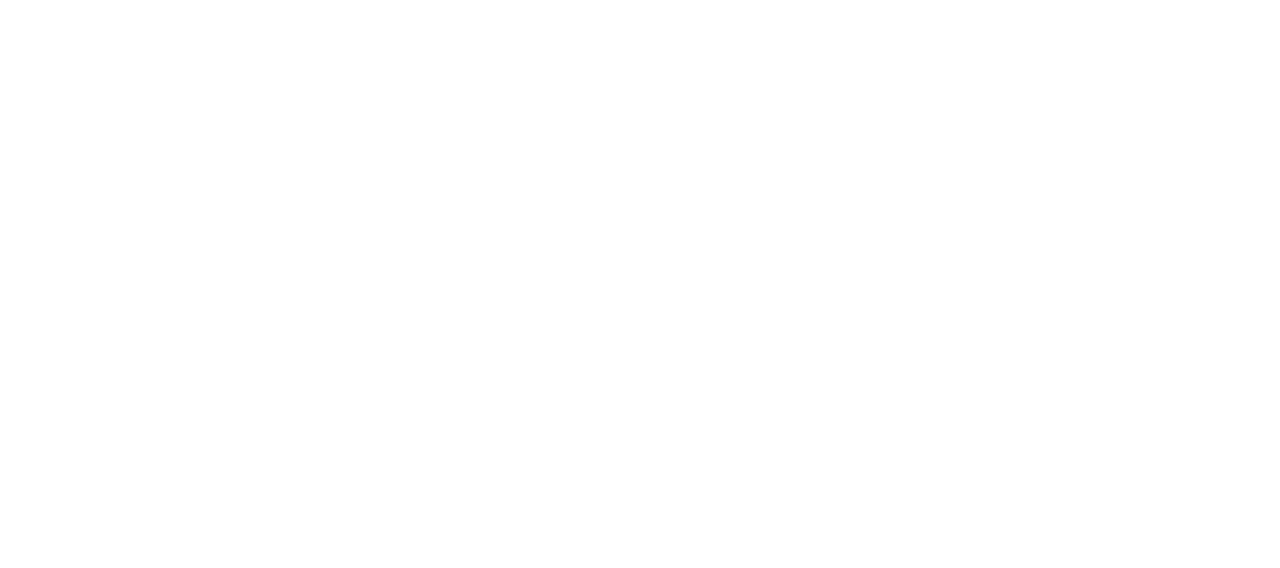
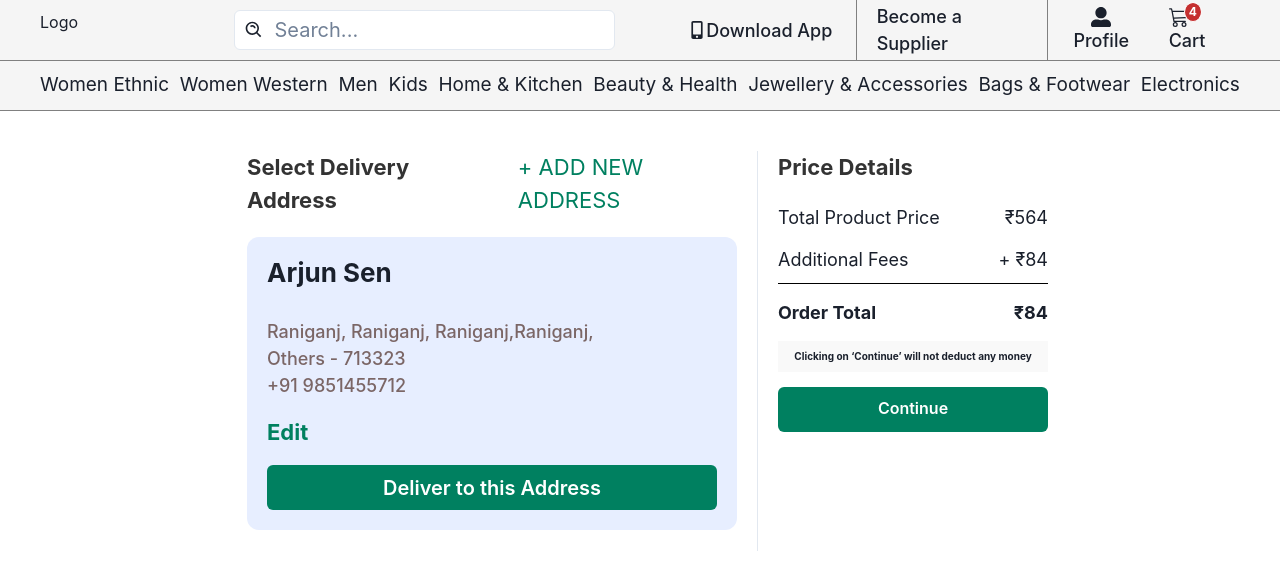
Before and after one commit to arjunsen1999/fashion-deal, a React (Create React App) app in the folder Front-End/: page /cart/address in a window 1280 px wide. Before the commit this address had no page. Shown: the top 568 px of the page. Built offline with nearby package versions, Linux system fonts and the light colour scheme.

Commit message:
address-page

```diff
--- a/Front-End/src/App.js
+++ b/Front-End/src/App.js
@@ -4,6 +4,7 @@
 import Login from "./pages/Login";
 import SellerHome from "./pages/Seller-Pages/SellerHome";
 import Cart from "./pages/Cart";
+import Address from "./pages/Address";
 
 function App() {
   return (
@@ -13,6 +14,7 @@
         <Route path="/userSignup" element = {<UserSignup />} />
         <Route path="/login" element = {<Login />} />
         <Route path="/cart" element = {<Cart />} />
+        <Route path="/cart/address" element = {<Address />} />
         <Route path="/seller" element = {<SellerHome />} />
       </Routes>
     </>
--- /dev/null
+++ b/Front-End/src/components/AddressComponents/EditDrawer.jsx
@@ -0,0 +1,109 @@
+import React from 'react'
+import {
+    Drawer,
+    DrawerOverlay,
+    DrawerContent,
+    Heading,
+    Input,
+  } from "@chakra-ui/react";
+  import {
+    Box,
+    Button,
+    CloseButton,
+    Image,
+    Select,
+    Text,
+    useDisclosure,
+  } from "@chakra-ui/react";
+  import { FiPhone } from 'react-icons/fi';
+  import {
+    FormControl,
+    FormLabel,
+    FormErrorMessage,
+    FormHelperText,
+  } from '@chakra-ui/react'
+  import {HiOutlineLocationMarker} from "react-icons/hi"
+
+export default function EditDrawer() {
+    const { isOpen, onOpen, onClose } = useDisclosure();
+    const btnRef = React.useRef();
+  return (
+    <>
+      <Heading as={"h1"} cursor={"pointer"} fontSize={"22px"} onClick={onOpen} color="#008060" mb="20px">Edit</Heading>
+
+      {/* ????????? Drawer */}
+      <Drawer
+        isOpen={isOpen}
+        placement="right"
+        onClose={onClose}
+        finalFocusRef={btnRef}
+        size={"lg"}
+        p="0px"
+      >
+        <DrawerOverlay />
+        <DrawerContent display={"flex"} flexDirection={"column"}>
+          <Box
+          position={"sticky"}
+          top={"0px"}
+            borderWidth="1px"
+            p="30px 20px"
+            display={"flex"}
+            alignItems={"center"}
+            justifyContent={"space-between"}
+          >
+            <Text fontSize={"20px"} fontWeight={"bold"}>
+            EDIT ADDRESS
+            </Text>
+            <Box onClick={onClose}>
+              <CloseButton
+                fontSize={"20px"}
+                fontWeight={"bold"}
+                _hover={{ bg: "white" }}
+              />
+            </Box>
+          </Box>
+
+          <Box borderTopWidth="1px" p="20px" h="440px"  overflowY={"scroll"}>
+
+
+
+            <Box  display={"flex"} alignItems={"center"} justifyContent={"flex-start"} mb="30px">
+                <Box mr="20px" color={"#008060"}><FiPhone fontSize={"24px"}/></Box>
+                <Box><Heading as="h3" fontSize={"24px"}>Contact Details</Heading></Box>
+            </Box>
+
+            <FormControl>
+            <Input variant='flushed' placeholder='Name' focusBorderColor={"#008060"} fontSize={"20px"} mb="20px"/>
+            <Input variant='flushed' placeholder='Phone Number' focusBorderColor={"#008060"} fontSize={"20px"} mb="40px"/>
+            <Box mb="40px" display={"flex"} alignItems={"center"} justifyContent={"flex-start"}>
+                <Box mr="20px" color={"#008060"}><HiOutlineLocationMarker fontSize={"24px"} /></Box>
+                <Box><Heading as="h3" fontSize={"24px"}>Address</Heading></Box>
+            </Box>
+            <Input variant='flushed' placeholder='House no./Building Name' focusBorderColor={"#008060"} fontSize={"20px"} mb="20px"/>
+            <Input variant='flushed' placeholder='Road Name/ Area/ Colony' focusBorderColor={"#008060"} fontSize={"20px"} mb="20px"/>
+            <Input variant='flushed' placeholder='Pincode' focusBorderColor={"#008060"} fontSize={"20px"} mb="20px"/>
+            <Box  display={"grid"} gridTemplateColumns={{base : "1fr", sm : "1fr 1fr"}} gap={"10px"}>
+            <Input variant='flushed' placeholder='City' focusBorderColor={"#008060"} fontSize={"20px"} mb="20px"/>
+            <Input variant='flushed' placeholder='State' focusBorderColor={"#008060"} fontSize={"20px"} mb="20px"/>
+            </Box>
+            <Input variant='flushed' placeholder='Nearby Location (optional)' focusBorderColor={"#008060"} fontSize={"20px"} mb="20px"/>
+
+            </FormControl>
+
+
+
+
+
+
+          </Box>
+
+          <Box mt="auto" p="20px" position={"fixed"} bottom="0px" w="100%" zIndex={10}>
+            <Button w="100%" fontSize={"20px"} h="50px" bg="#008060" color="white">
+                Save Address & Continue
+            </Button>
+          </Box>
+        </DrawerContent>
+      </Drawer>
+    </>
+  )
+}
--- a/Front-End/src/components/CartComponents/EditDrawer.jsx
+++ b/Front-End/src/components/CartComponents/EditDrawer.jsx
@@ -135,8 +135,9 @@
               w="100%"
               color={"white"}
               bg={
-                "linear-gradient(90deg, rgba(2,0,36,1) 0%, rgba(32,43,209,1) 98%, rgba(72,11,228,1) 100%)"
+                "#008060"
               }
+              h="45px"
               py="20px"
             >
               Continue
--- a/Front-End/src/components/CartComponents/PriceDetails.jsx
+++ b/Front-End/src/components/CartComponents/PriceDetails.jsx
@@ -26,7 +26,7 @@
               <Text fontSize={"10px"} textAlign={"center"} fontWeight={"bold"}>Clicking on ‘Continue’ will not deduct any money</Text>
              </Box>
              <Box mb="15px">
-              <Button w="100%" color={"white"} bg={"linear-gradient(90deg, rgba(2,0,36,1) 0%, rgba(32,43,209,1) 98%, rgba(72,11,228,1) 100%)"}>Continue</Button>
+              <Button w="100%" color={"white"} bg={"#008060"} h="45px">Continue</Button>
              </Box>
           </Box>
     </>
--- /dev/null
+++ b/Front-End/src/pages/Address.jsx
@@ -0,0 +1,62 @@
+import { Box, Button, Heading, Text } from '@chakra-ui/react'
+import React from 'react'
+import EditDrawer from '../components/AddressComponents/EditDrawer'
+import PriceDetails from '../components/CartComponents/PriceDetails'
+import Navbar from '../components/Navbar/Navbar'
+
+export default function Address() {
+  return (
+    <>
+     <Box w="100%" minHeight={"120vh"} display="flex" flexDirection={"column"}>
+        <Navbar />
+        <Box p={{ base: "40px 10px", sm: "40px 50px" }} mb="40px">
+          <Box
+            w={{base : "100%", md : "80%", lg : "70%"}}
+            m="0 auto"
+            display={"grid"}
+            gridTemplateColumns={{base : "1fr", md : "1.8fr 1fr"}}
+          >
+            <Box
+
+              borderRightWidth = {{base : "0px", md : "1px"}}
+              minH="400px"
+              p={"0px 20px"}
+            >
+              <Box display={"flex"} alignItems={"center"} justifyContent={"space-between"} mb="20px">
+              <Box pr='15px'><Text fontSize={"22px"} color={"#333333"} fontWeight={"bolder"}>Select Delivery Address</Text></Box>
+              <Box ml="15px" ><Text fontSize={"22px"} cursor="pointer" color={"#008060"} >+ ADD NEW ADDRESS</Text></Box>
+              </Box>
+
+              <Box bg="#E7EEFF" p="20px" borderRadius={"12px"}>
+               <Heading as={"h1"} fontSize={"26px"} mb="30px">Arjun Sen</Heading>
+               <Box mb="20px">
+                <Text fontSize={"18px"} fontWeight={"500"} color={"#7B6666"}>Raniganj, Raniganj, Raniganj,Raniganj,</Text>
+                <Text fontSize={"18px"} fontWeight={"500"} color={"#7B6666"}>Others - 713323</Text>
+                <Text fontSize={"18px"} fontWeight={"500"} color={"#7B6666"}>+91 9851455712</Text>
+               </Box>
+               <EditDrawer />
+               <Button
+              w="100%"
+              color={"white"}
+              bg={
+                "#008060"
+              }
+              h="45px"
+              py="20px"
+              fontSize={"20px"}
+            >
+              Deliver to this Address
+            </Button>
+              </Box>
+
+            </Box>
+
+            <Box  h={{ base : "100%", md : "400px"}} p={{base : "0px", md : "0px 20px"}} position={"relative"} mt={{base : "30px",md : "0px"}}>
+              <PriceDetails />
+            </Box>
+          </Box>
+        </Box>
+      </Box>
+    </>
+  )
+}
```
